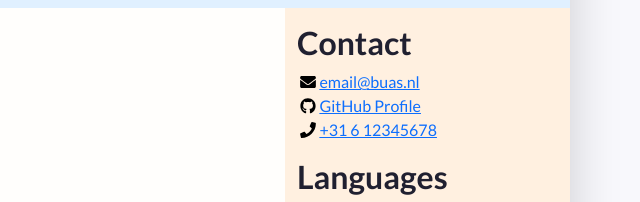
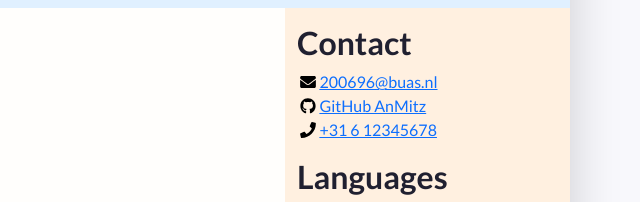
Before and after one commit to AnMitz/CV-200696, a plain HTML site: page index.html in a window 1280 px wide. Shown: the part 214-416 px from the top of the page, 640-1280 px from the left. Drawn offline with nearby package versions, Linux system fonts and the light colour scheme.

Commit message:
changed contact information

```diff
--- a/index.html
+++ b/index.html
@@ -209,13 +209,13 @@
               <li class="contact-item">
                 <a class="d-flex align-items-center" href="mailto:email@buas.nl" target="_blank">
                   <img class="contact-icon" src="images/icons/envelope.svg" alt="Email">
-                  email@buas.nl
+                  200696@buas.nl
                 </a>
               </li>
               <li class="contact-item">
-                <a class="d-flex align-items-center" href="https://github.com/" target="_blank">
+                <a class="d-flex align-items-center" href="https://github.com/AnMitz" target="_blank">
                   <img class="contact-icon" src="images/icons/github.svg" alt="LinkedIn">
-                  GitHub Profile
+                  GitHub AnMitz
                 </a>
               </li>
               <li class="contact-item">
```
